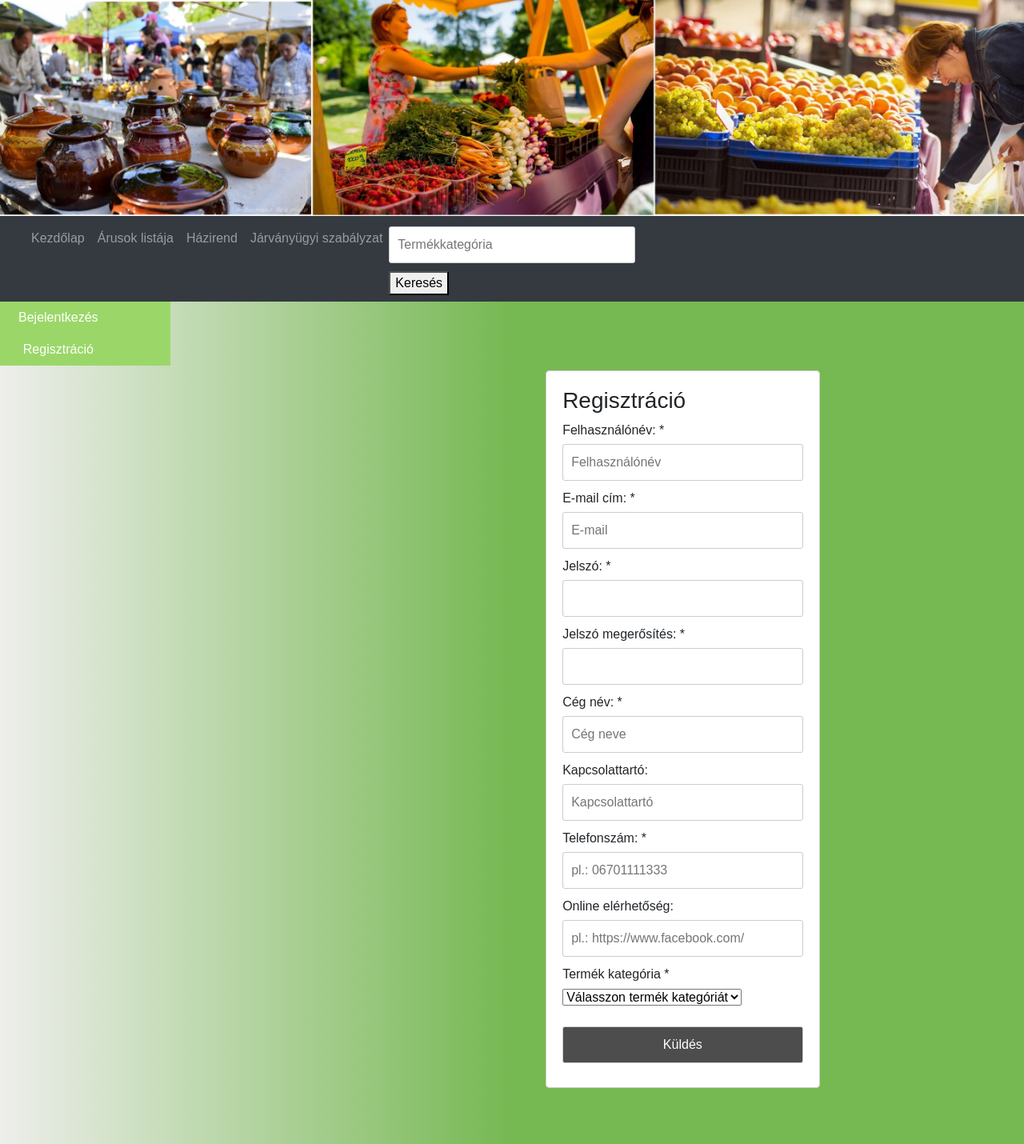
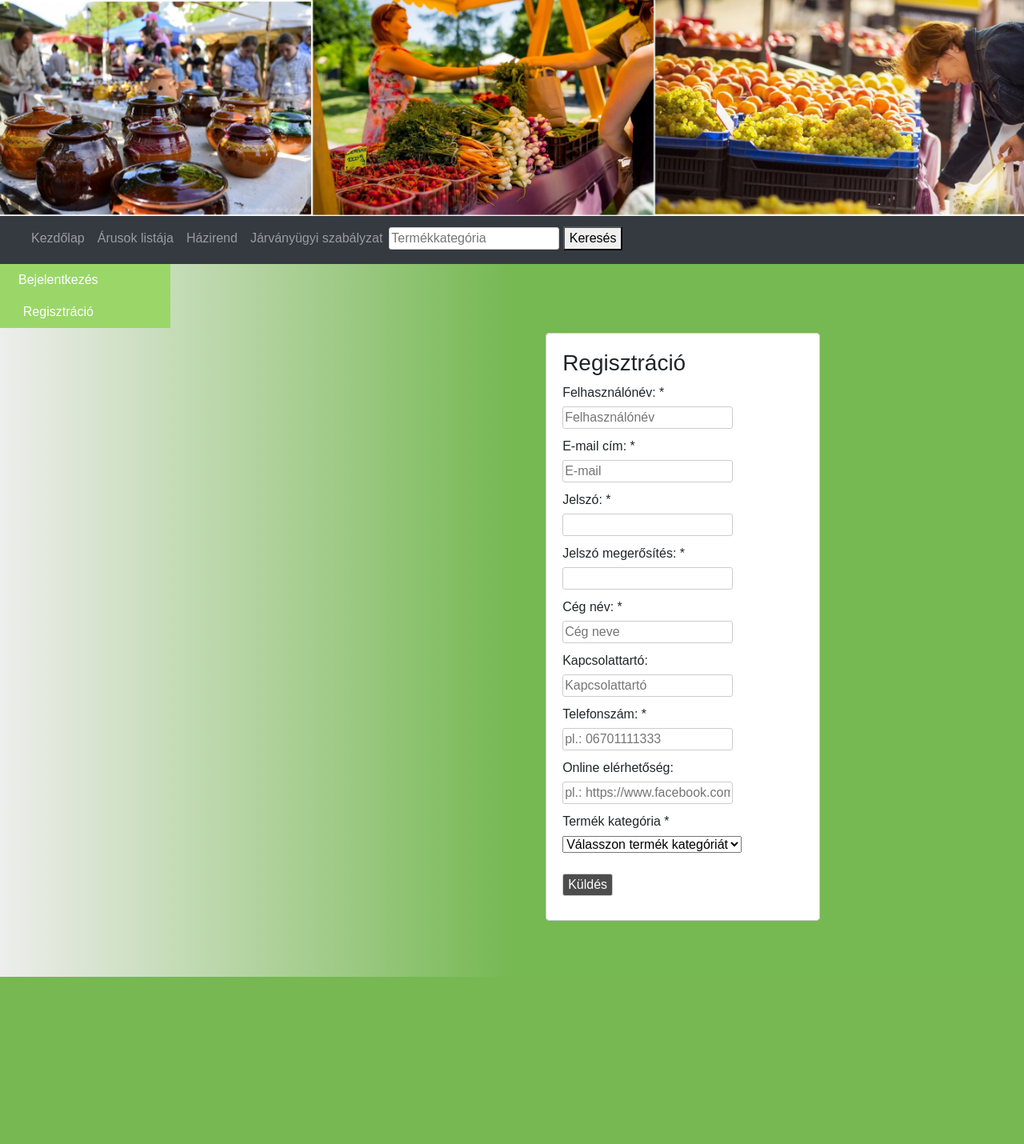
Before and after one commit to Szoftverfejlesztok/Szoftverfejleszto_es_tesztelo_2024_masodik_csapat, a PHP site: page /registration_form.php in a window 1280 px wide. Shown: the whole page at 80% size. After the commit the page ends 1221 px from the top, so only its background shows below. Run offline with PHP 8.4, Linux system fonts and the light colour scheme.

Commit message:
regisztráció keresés mező javítás

```diff
--- a/registration_form.php
+++ b/registration_form.php
@@ -67,8 +67,8 @@ session_start();
     input[type="password"],
     input[type="tel"],
     input[type="submit"] {
-        width: 100%;
-        padding: 10px;
+        /*width: 100%;*/
+        /*padding: 10px;*/
         margin-bottom: 10px;
         border: 1px solid #ccc;
         border-radius: 3px;
```
